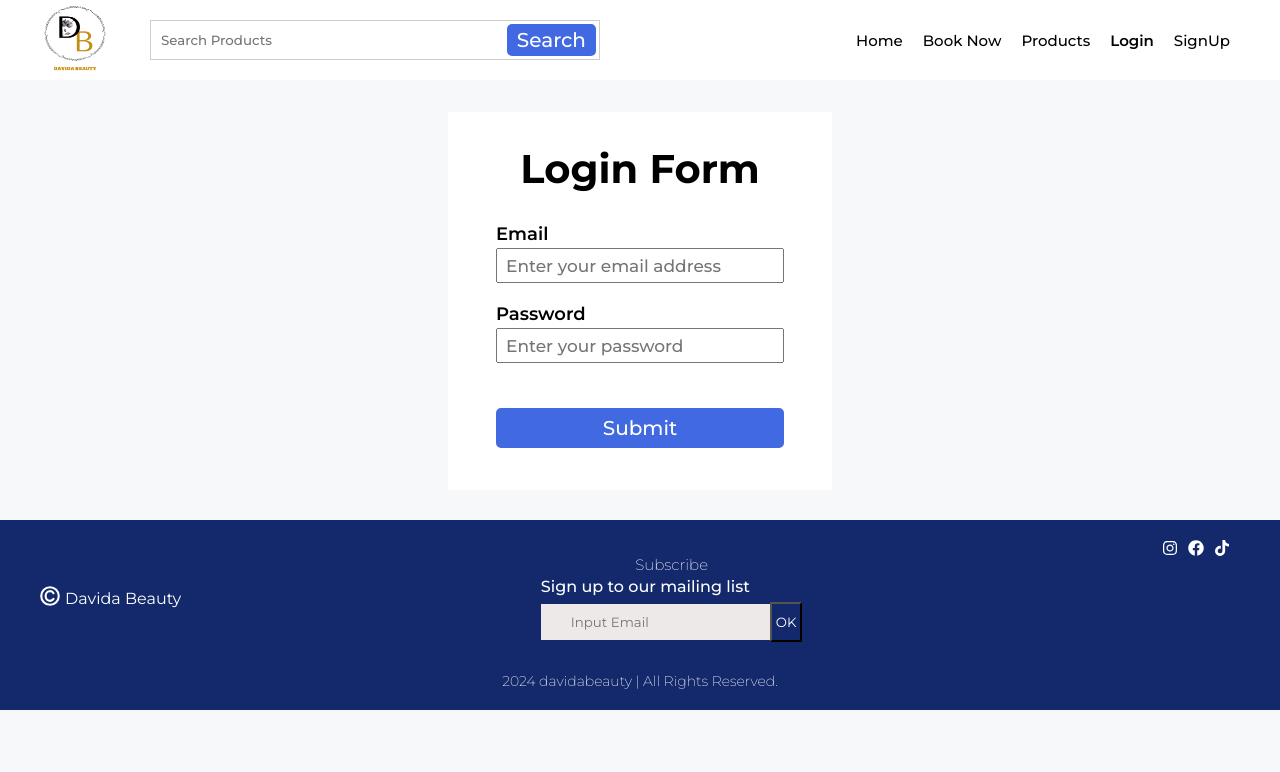
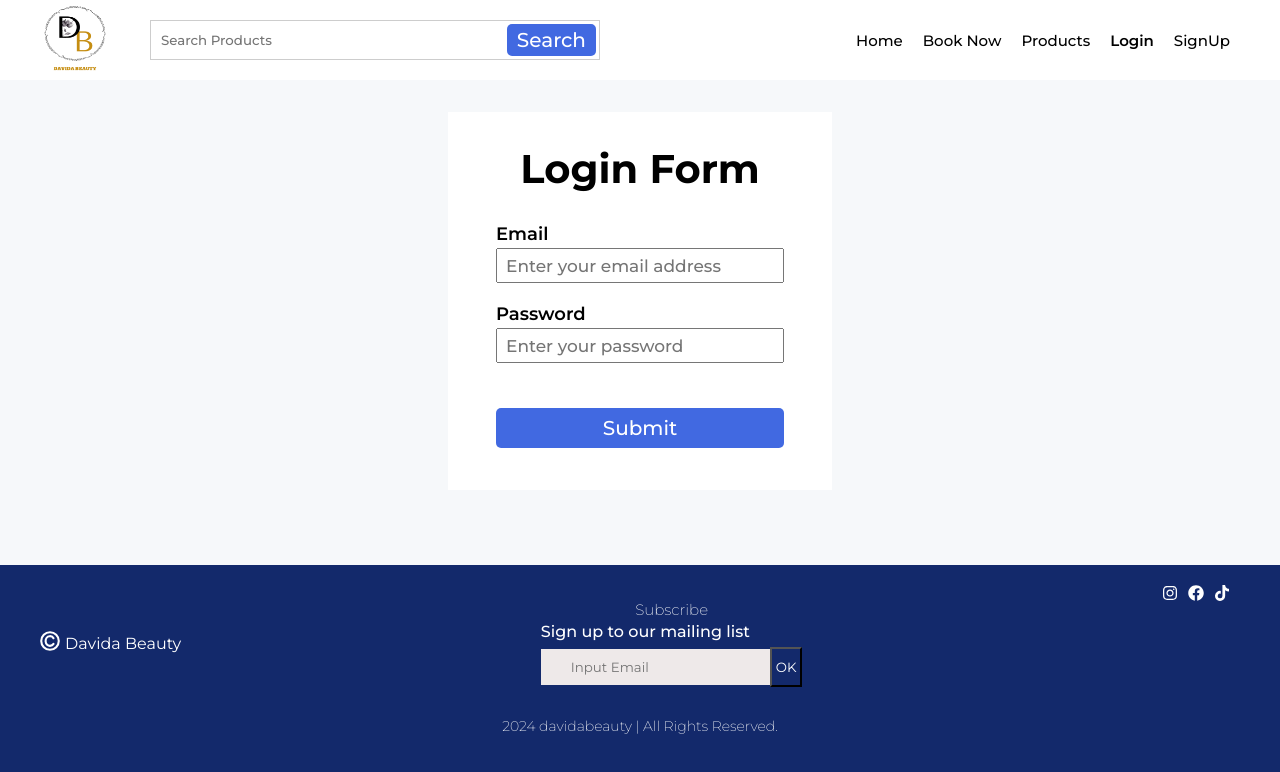
Before and after one commit to heikagiggle/Davida-Beauty-Frontend, a React (Vite) app: page /login in a window 1280 px wide. Shown: the top 772 px of the page. Built offline with nearby package versions, Linux system fonts and the light colour scheme.

Commit message:
navigate issue

```diff
--- a/src/App.css
+++ b/src/App.css
@@ -1,4 +1,5 @@
 .app{
   display: grid;
   grid-template-rows: 80px auto;
+  min-height: 100vh;
 }
--- a/src/components/book/calendly/CalendlyContainer.jsx
+++ b/src/components/book/calendly/CalendlyContainer.jsx
@@ -1,8 +1,15 @@
 import "./Calendly.css";
 import { CalendlyEmbed } from "./calendly-wrapper";
 import { useNavigate } from "react-router-dom";
+import { useEffect } from "react";
 const CalendlyContainer = () => {
   const navigate = useNavigate();
+
+  useEffect(() => {
+    // Scroll to the top of the page when the component is loaded
+    window.scrollTo(0, 0);
+  }, []);
+
   return (
     <div className="calendly">
       <div className="back-button" onClick={() => navigate(-1)}>
```
